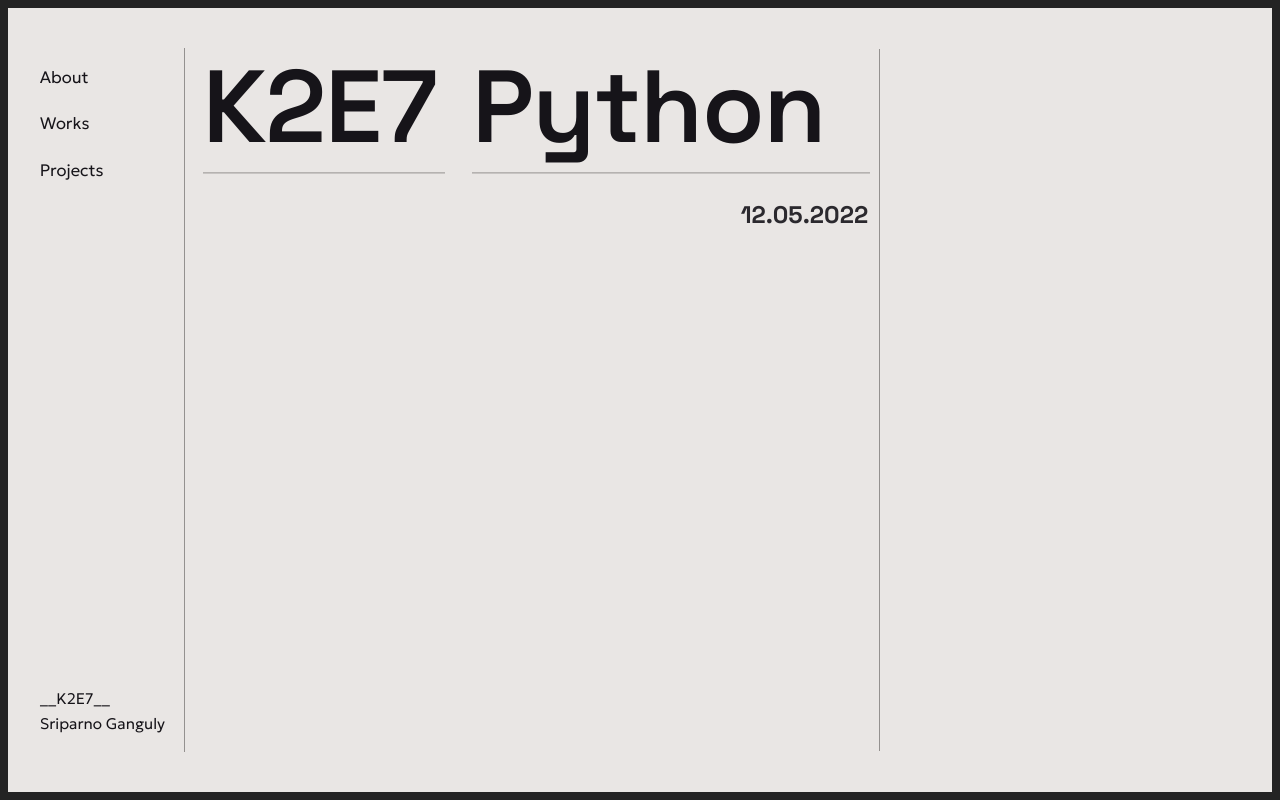
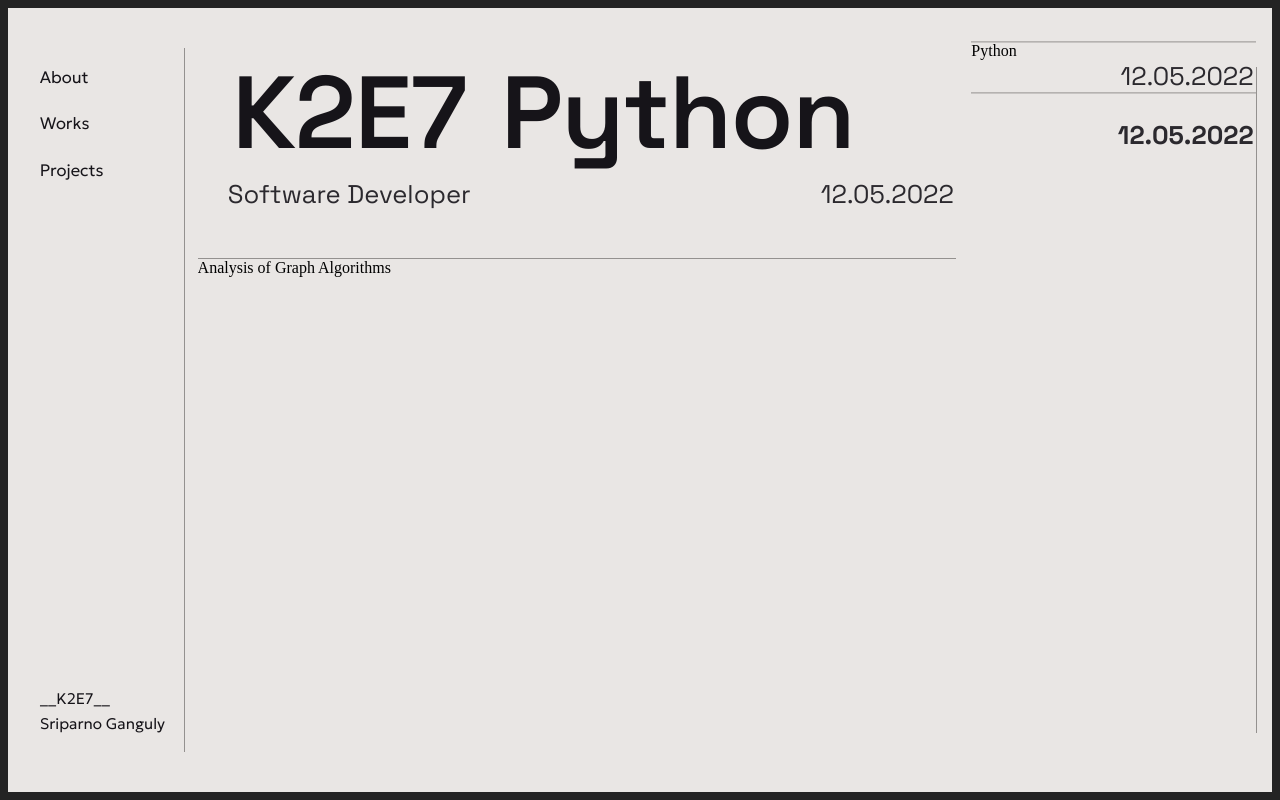
Before and after one commit to K2E7/Profile, a plain HTML site: page index.html in a window 1280 px wide. Drawn offline with Linux system fonts and the light colour scheme; a web font is replaced by a local one.

Commit message:
adding a new grid layout inside

```diff
--- a/index.html
+++ b/index.html
@@ -8,19 +8,32 @@
             <a href="#" class="sidebar-elem name">Sriparno Ganguly</a>
         </div>
     </div>
-    <div class="titlebar-cont">
-        <div class="titlebar">
-            <p class="titlebar-elem header sticky">K2E7</p>
+    <div class="content-canvas-cont">
+        <div class="content-canvas">
+            <div class="devname">
+                <div class="header sticky">K2E7</div>
+                <div class="subtitle">Software Developer</div>
+            </div>
+            <div class="content">
+                <div class="header">Python</div>
+                <div class="date">12.05.2022</div>
+            </div>
+            <div class="proname">Analysis of Graph Algorithms</div>
+            <div class="article">
+
+            </div>
         </div>
     </div>
     <div class="content-cont">
         <div class="content-header">
-            <div class="title header">Python</div>
+            <div class="title">
+                <div class="title-header">Python</div>
+                <div class="date">12.05.2022</div>
+            </div>
             <h2 class="date">12.05.2022</h2>
         </div>
     </div>
 </div>
-
 
 <style>
     @import url('https://fonts.googleapis.com/css2?family=Geologica:wght@100;200;300;400;500;600;700;800;900&family=Martian+Mono:wght@200&family=Share+Tech+Mono&family=Space+Grotesk:wght@300;400;500;600;700&display=swap');
@@ -38,7 +51,7 @@
         width: 100%;
 
         display: grid;
-        grid-template-columns: 15% 20% 35% 30%;
+        grid-template-columns: 15% 60% 25%;
         grid-template-rows: 100%;
         overflow: hidden;
     }
@@ -81,24 +94,20 @@
         font-size: 1.2vw;
     }
 
-    /* Titlebar Content */
-    .titlebar-cont {
+    /*Content Canvas*/
+    .content-canvas-cont {
         display: flex;
         flex-direction: column;
         justify-content: center;
     }
 
-    .titlebar {
-        height: 85%;
-        padding: 8% 2%;
-        display: flex;
-        flex-direction: column;
-    }
-
-    .titlebar-elem {
-        transform: translateY(-2vw);
-        margin-bottom: 0;
-        border-bottom: 0.05vw solid #94918f;
+    .content-canvas {
+        height: 90%;
+        width: 100%;
+        display: grid;
+        grid-template-columns: 40% 60%;
+        grid-template-rows: 30% 70%;
+        overflow: hidden;
     }
 
     .header {
@@ -109,6 +118,57 @@
         text-decoration: none;
         color: #161419;
         margin-top: 0;
+    }
+
+    .devname {
+        display: flex;
+        flex-direction: column;
+        align-items: center;
+        border-bottom: 0.05vw solid #94918f;
+    }
+
+    .content {
+        display: flex;
+        flex-direction: column;
+        border-bottom: 0.05vw solid #94918f;
+    }
+
+    .date {
+        font-family: 'Space Grotesk';
+        font-size: 2vw;
+        color: rgba(22, 20, 25, 0.9);
+        text-align: right;
+        margin-top: 0;
+        padding-right: 2px;
+    }
+
+    .subtitle {
+        font-family: 'Space Grotesk';
+        font-size: 2vw;
+        color: rgba(22, 20, 25, 0.9);
+        text-align: right;
+        margin-top: 0;
+    }
+
+    /* Titlebar Content */
+    .titlebar-cont {
+        display: flex;
+        flex-direction: column;
+        justify-content: center;
+    }
+
+    .titlebar {
+        height: 85%;
+        display: flex;
+        flex-direction: column;
+        border-right: 0.05vw solid #94918f;
+    }
+
+    .titlebar-elem {
+        transform: translateY(-2vw);
+        margin-bottom: 0;
+        border-bottom: 0.05vw solid #94918f;
+        border-top: 0.05vw solid #94918f;
     }
 
     /* Content styles */
@@ -123,7 +183,6 @@
     .content-header {
         height: 85%;
         width: 90%;
-        padding: 4% 2%;
         display: flex;
         flex-direction: column;
         border-right: 0.05vw solid #94918f;
@@ -133,13 +192,21 @@
         transform: translateY(-2vw);
         margin-bottom: 0;
         border-bottom: 0.05vw solid #94918f;
+        border-top: 0.05vw solid #94918f;
     }
 
-    .date {
-        font-family: 'Space Grotesk';
-        color : rgba(22,20,25,0.9);
+
+
+    /* Movement Styling */
+    .changing-title-cont {
+        display: flex;
+        flex-direction: column-reverse;
+        height: 100%;
+
+    }
+
+    .changing-title {
         text-align: right;
-        margin-top : 0;
-        padding-right: 2px;
+        font-family: 'Geologica', slab-serif;
     }
 </style>
```
